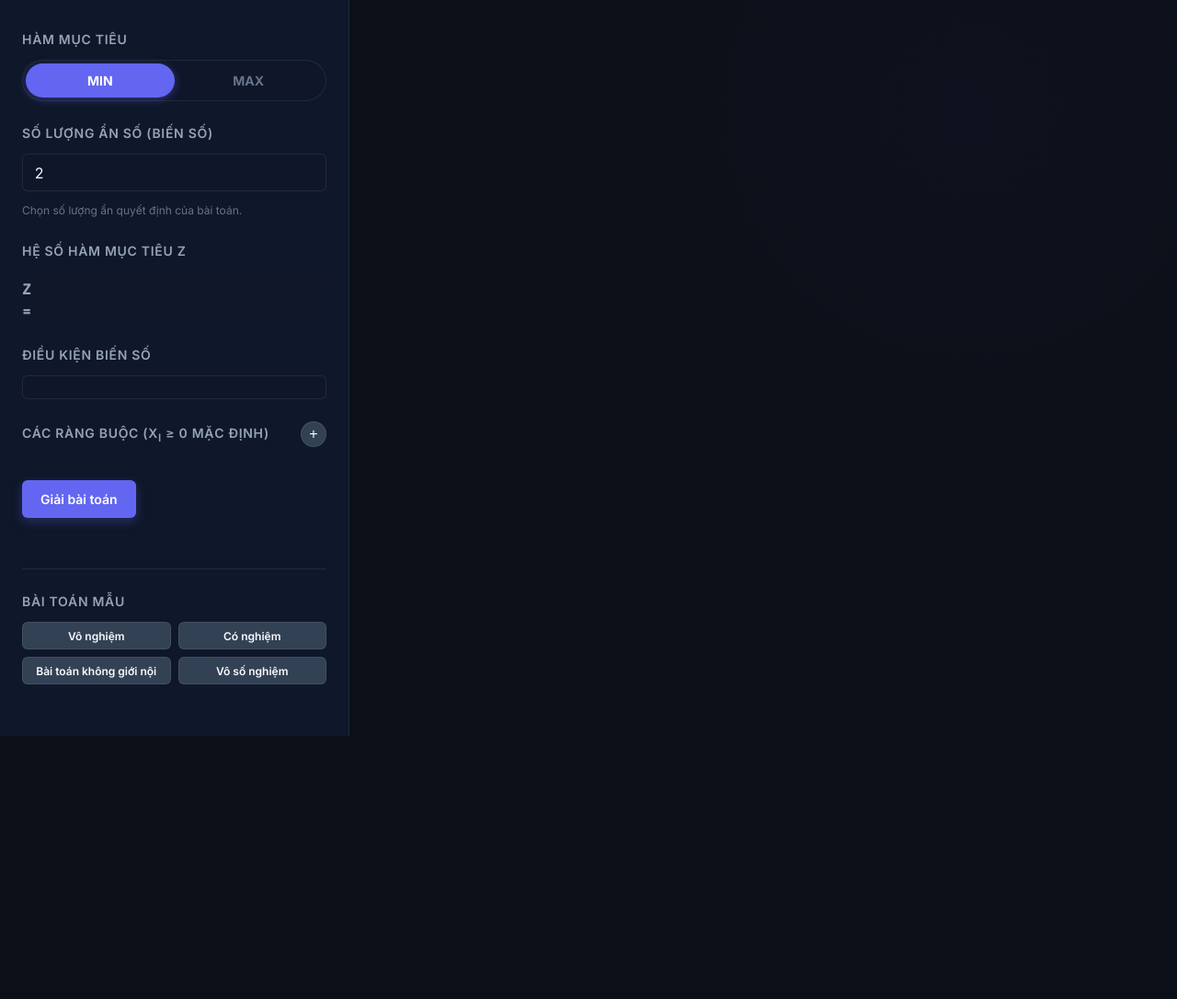
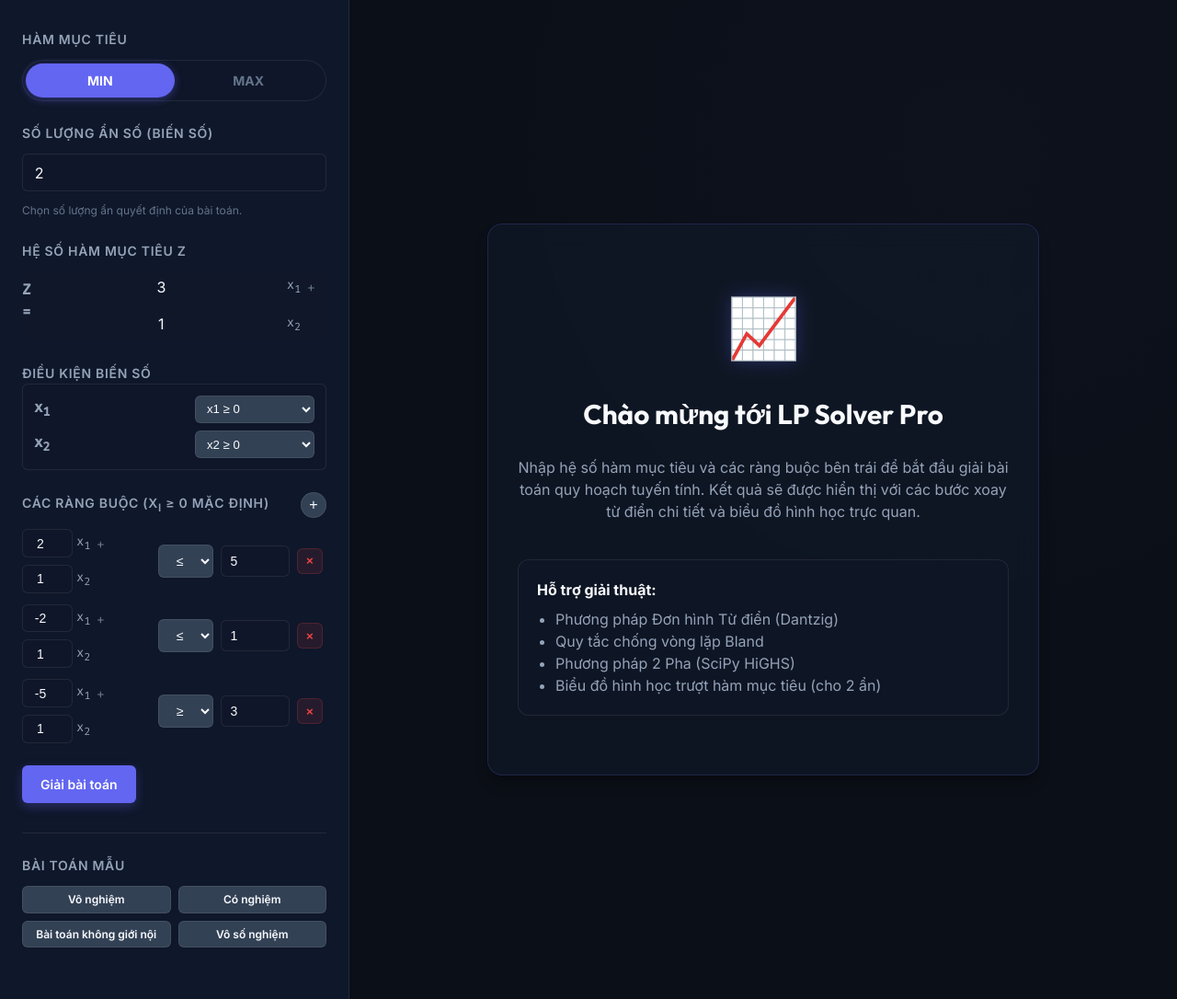
Before and after one commit to CoinSs0903/quy-hoach-tuyen-tinh, a Flask app: page / in a window 1280 px wide. Shown: the whole page at 92% size. Before the commit the page ends 800 px from the top, so only its background shows below. Run offline with Flask 3, Linux system fonts and the light colour scheme.

Commit message:
Revert "Remove welcome card and automatically run solver on load to show results immediately"
This reverts commit d66678d78938242250b182c5bbe288acb6bdf9dd.

```diff
--- a/static/app_v19.js
+++ b/static/app_v18.js
@@ -1364,15 +1364,6 @@
     document.getElementById('btn-add-constraint').addEventListener('click', () => addConstraintRow(numVars));
     document.getElementById('solver-form').addEventListener('submit', handleFormSubmit);
     switchTab('tab-geometry');
-
-    // Auto run solver on page load to directly show results without welcome screen
-    setTimeout(() => {
-        const form = document.getElementById('solver-form');
-        if (form) {
-            const event = new Event('submit', { cancelable: true });
-            form.dispatchEvent(event);
-        }
-    }, 150);
 });
 
 // Dynamic constraint rows management
@@ -1516,8 +1507,7 @@
 function handleFormSubmit(e) {
     e.preventDefault();
 
-    const welcome = document.getElementById('welcome-screen');
-    if (welcome) welcome.classList.add('hidden');
+    document.getElementById('welcome-screen').classList.add('hidden');
     document.getElementById('results-panel').classList.add('hidden');
     document.getElementById('solve-loader').classList.remove('hidden');
 
@@ -1571,8 +1561,7 @@
 
 function hideLoader() {
     document.getElementById('solve-loader').classList.add('hidden');
-    const welcome = document.getElementById('welcome-screen');
-    if (welcome) welcome.classList.remove('hidden');
+    document.getElementById('welcome-screen').classList.remove('hidden');
 }
 
 // Render Results on UI panels
--- a/templates/index.html
+++ b/templates/index.html
@@ -90,7 +90,21 @@
 
         <!-- Main Content: Outputs -->
         <main class="main-content">
-
+            <!-- Initial state / Welcome -->
+            <div id="welcome-screen" class="results-card welcome-card">
+                <div class="welcome-icon">📈</div>
+                <h2>Chào mừng tới LP Solver Pro</h2>
+                <p>Nhập hệ số hàm mục tiêu và các ràng buộc bên trái để bắt đầu giải bài toán quy hoạch tuyến tính. Kết quả sẽ được hiển thị với các bước xoay từ điển chi tiết và biểu đồ hình học trực quan.</p>
+                <div class="quick-start-info">
+                    <strong>Hỗ trợ giải thuật:</strong>
+                    <ul>
+                        <li>Phương pháp Đơn hình Từ điển (Dantzig)</li>
+                        <li>Quy tắc chống vòng lặp Bland</li>
+                        <li>Phương pháp 2 Pha (SciPy HiGHS)</li>
+                        <li>Biểu đồ hình học trượt hàm mục tiêu (cho 2 ẩn)</li>
+                    </ul>
+                </div>
+            </div>
 
             <!-- Loader -->
             <div id="solve-loader" class="loader-container hidden">
```
Also changed, not shown: index.html (+15 -1 lines).
